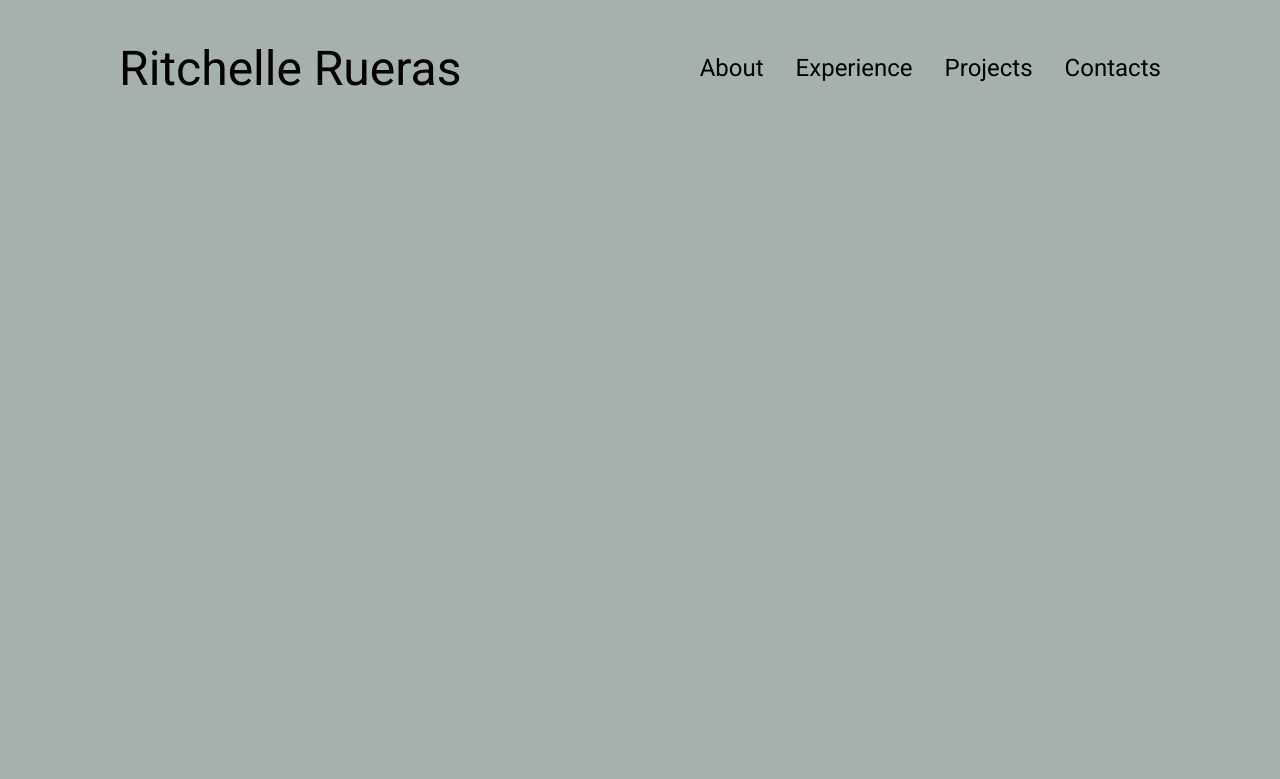
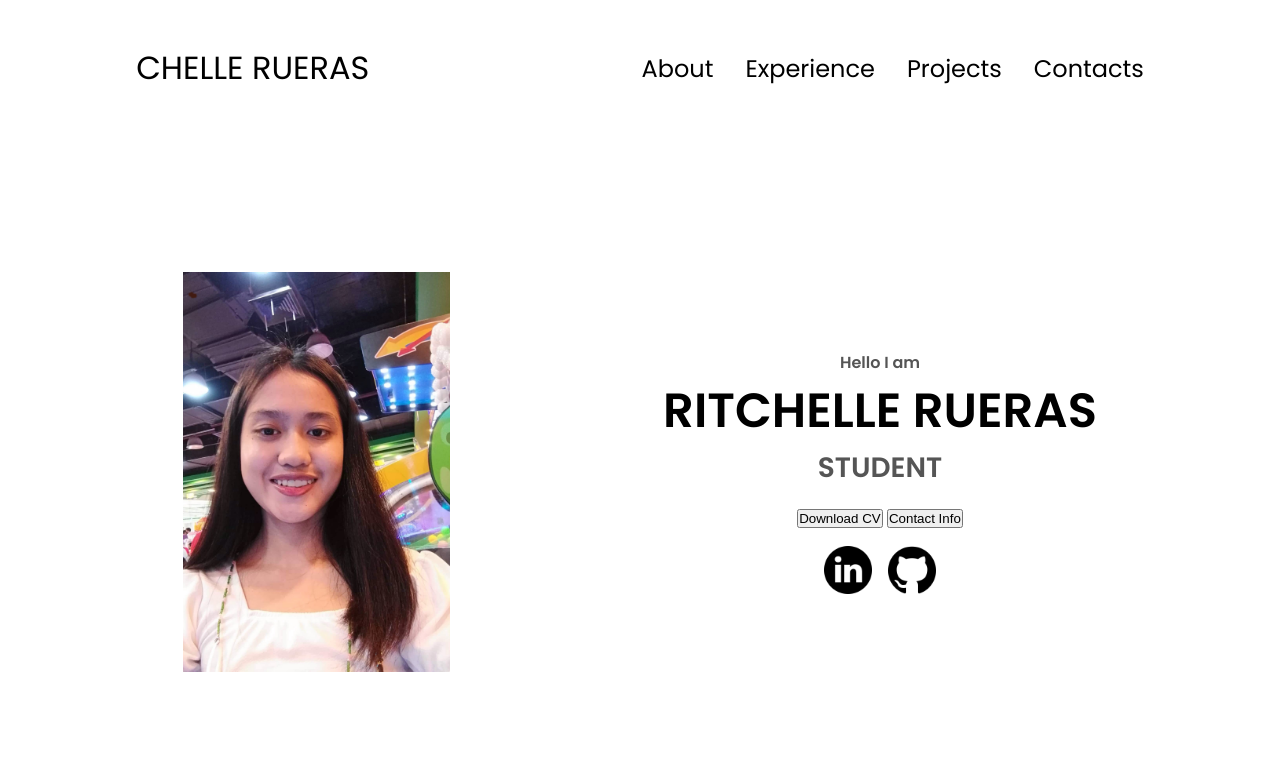
Before and after one commit to rchellee/RUERAS, a plain HTML site: page index.html in a window 1280 px wide. Drawn offline with Linux system fonts and the light colour scheme.

Commit message:
created assets
added cv, profile pic, github and linkedin icon.

```diff
--- a/index.html
+++ b/index.html
@@ -3,13 +3,13 @@
   <head>
     <meta charset="UTF-8" />
     <meta name="viewport" content="width=device-width, initial-scale=1.0" />
-    <title>Ritchelle Rueras Portfolio</title>
+    <title>RITCHELLE RUERAS</title>
     <link rel="stylesheet" href="style.css" />
     <link rel="stylesheet" href="mediaqueries.css" />
   </head>
   <body>
     <nav id="desktop-nav">
-      <div class="logo">Ritchelle Rueras</div>
+      <div class="logo">CHELLE RUERAS</div>
       <div>
         <ul class="nav-links">
           <li><a href="#about">About</a></li>
@@ -20,7 +20,7 @@
       </div>
     </nav>
     <nav id="hamburger-nav">
-      <div class="logo">Ritchelle Rueras</div>
+      <div class="logo">CHELLE RUERAS</div>
       <div class="hamburger-menu">
         <div class="hamburger-icon" onclick="toggleMenu()">
           <span></span>
@@ -35,6 +35,86 @@
         </div>
       </div>
     </nav>
+    <section id="profile">
+      <div class="section__pic-container">
+        <img src="./assets/PROFILE_PIC.JPG" alt="Profile picture" />
+      </div>
+      <div class="section__text">
+        <p class="section__text__p1">Hello I am</p>
+        <h1 class="title">RITCHELLE RUERAS</h1>
+        <p class="section__text__p2">STUDENT</p>
+        <div class="btn-container">
+          <button
+            class="btn btn-color-2"
+            onclick="window.open('./assets/cv_rueras.pdf')"
+          >
+            Download CV
+          </button>
+          <button class="btn btn-color-1" onclick="location.href='./#contact'">
+            Contact Info
+          </button>
+          <div id="socials-container">
+            <img
+              src="./assets/linkedin.png"
+              alt="My LinkedIn"
+              class="icon"
+              onclick="location.href='https://linkedin.com'"
+            />
+            <img
+              src="./assets/github.png"
+              alt="My Github"
+              class="icon"
+              onclick="location.href='https://github.com'"
+            />
+          </div>
+        </div>
+      </div>
+    </section>
+    <!-- <section id="about">
+      <p class="section__text__p1">Get to Know More</p>
+      <h1 class="title">About Me</h1>
+      <div class="section-container">
+        <div class="section__pic-container">
+          <img
+            src="./assets/about-pic.png"
+            alt="About Picture"
+            class="about-pic"
+          />
+        </div>
+        <div class="about-details-container">
+          <div class="about-containers">
+            <div class="details-container">
+              <img
+                src="./assets/experience.png"
+                alt="Experience icon"
+                class="icon"
+              />
+              <h3>Experience</h3>
+              <p>3 years <br />Frontend Developer</p>
+            </div>
+            <div class="details-container">
+              <img
+                src="./assets/education.png"
+                alt="Education icon"
+                class="icon"
+              />
+              <h3>Education</h3>
+              <p>
+                B.S. in Computing major in Information Systems<br />
+                Master in Information Technology
+              </p>
+            </div>
+          </div>
+          <div class="text-container">
+            <p>
+              CSS is the language we use to style an HTML document. CSS
+              describes how HTML elements should be displayed. This tutorial
+              will teach you CSS from basic to advanced.
+            </p>
+          </div>
+        </div>
+      </div>
+    </section> -->
     <script src="script.js"></script>
   </body>
 </html>
--- a/style.css
+++ b/style.css
@@ -1,5 +1,5 @@
 /* Whole HTML Document */
-@import url("https://fonts.googleapis.com/css2?family=Roboto:ital,wght@0,300;0,400;0,500;1,100&display=swap");
+@import url("https://fonts.googleapis.com/css2?family=Poppins:wght@300;400;500;600&display=swap");
 
 * {
   margin: 0;
@@ -7,8 +7,7 @@
 }
 
 body {
-  font-family: "Roboto", sans-serif;
-  background-color: rgb(166, 177, 174);
+  font-family: "Poppins", sans-serif;
 }
 
 html {
@@ -49,7 +48,6 @@ a {
   text-decoration-color: white;
 }
 
-/* if click */
 a:hover {
   color: gray;
   text-decoration: underline;
@@ -58,7 +56,7 @@ a:hover {
 }
 
 .logo {
-  font-size: 3rem;
+  font-size: 2rem;
 }
 
 .logo:hover {
@@ -79,7 +77,7 @@ a:hover {
 .hamburger-icon {
   display: flex;
   flex-direction: column;
-  justify-content: space between;
+  justify-content: space-between;
   height: 24px;
   width: 30px;
   cursor: pointer;
@@ -133,14 +131,129 @@ a:hover {
   transform: rotate(-45deg) translate(10px, -5px);
 }
 
-.hamburger-icon.open span:first-child {
+.hamburger-icon span:first-child {
   transform: none;
 }
 
-.hamburger-icon.open span:first-child {
+.hamburger-icon span:first-child {
   opacity: 1;
 }
 
-.hamburger-icon.open span:first-child {
+.hamburger-icon span:first-child {
   transform: none;
 }
+
+/* Section*/
+
+section {
+  padding-top: 4vh;
+  height: 96vh;
+  margin: 0 10rem;
+  box-sizing: border-box;
+  min-height: fit-content;
+}
+
+.section-container {
+  display: flex;
+}
+
+/* Profile Section */
+
+#profile {
+  display: flex;
+  justify-content: center;
+  gap: 5rem;
+  height: 80vh;
+}
+
+.section__pic-container {
+  display: flex;
+  height: 400px;
+  width: 400px;
+  margin: auto 0;
+}
+
+.section__text {
+  align-self: center;
+  text-align: center;
+}
+
+.section__text p {
+  font-weight: 600;
+}
+
+.section__text__p1 {
+  text-align: center;
+}
+
+.section__text__p2 {
+  font-size: 1.75rem;
+  margin-bottom: 1rem;
+}
+
+.title {
+  font-size: 3rem;
+  text-align: center;
+}
+
+#socials-container {
+  display: flex;
+  justify-content: center;
+  margin-top: 1rem;
+  gap: 1rem;
+}
+
+/*Icon*/
+
+.icon {
+  cursor: pointer;
+  height: 3rem;
+}
+
+/* Buttons */
+
+/* .btn-container {
+  display: flex;
+  justify-self: center;
+  gap: 1rem;
+} */
+
+/* .btn {
+  font-weight: 600;
+  transition: all 300ms ease;
+  padding: 1rem;
+  width: 8rem;
+  border-radius: 2rem;
+} */
+
+/* .btn-color-1,
+.btn-color-2 {
+  border: rgb(53, 53, 53) 0.1rem solid;
+} */
+
+/* .btn-color-1:hover,
+.btn-color-2:hover {
+  cursor: pointer;
+} */
+
+/* .btn-color-1,
+.btn-color-2:hover {
+  background: rgb(53, 53, 53);
+  color: white;
+} */
+
+/* .btn-color-1:hover {
+  background: rgb(0, 0, 0);
+} */
+
+/* .btn-color-2 {
+  background: none;
+} */
+
+/* .btn-color-2:hover {
+  border: rgb(255, 255, 255) 0.1rem solid;
+} */
+
+/* .btn-container {
+  gap: 1rem;
+}  */
```
Also changed, not shown: assets/PROFILE_PIC.JPG (added), assets/github.png (added), assets/linkedin.png (added), 1 other file.
